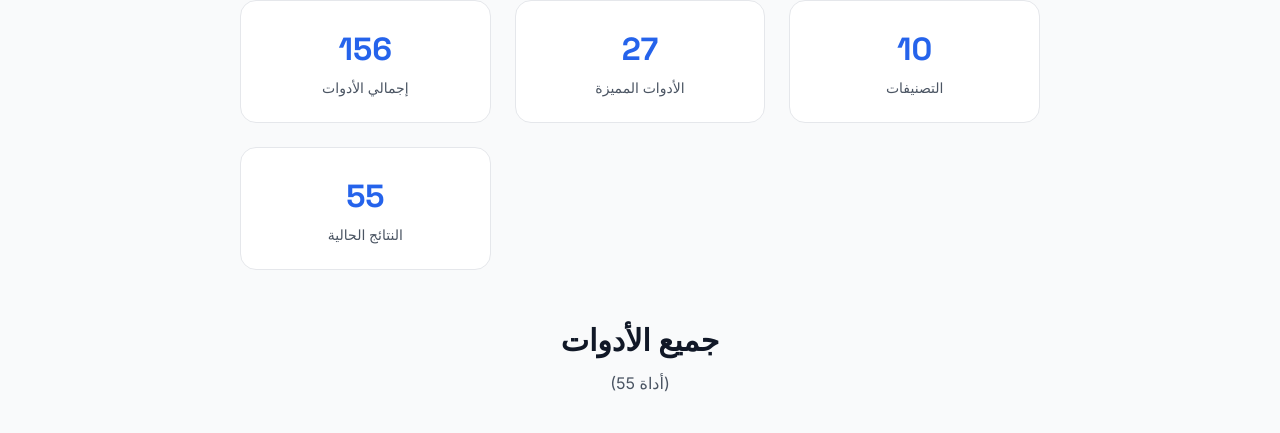
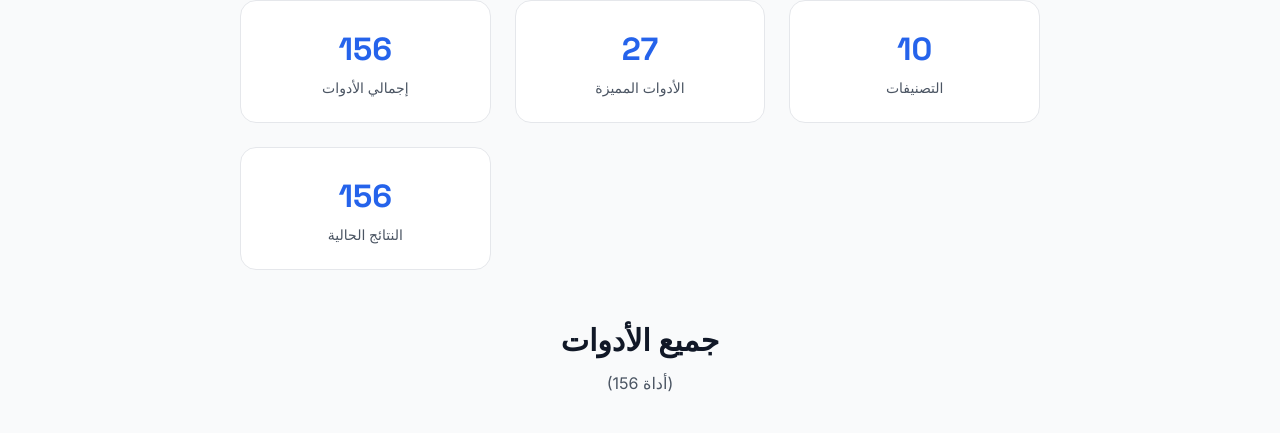
Before and after one commit to Alsenosy2024/AI-tools, a React (Vite) app: page / in a window 1280 px wide. Shown: the part 885-1318 px from the top of the page. Built offline with nearby package versions, Linux system fonts and the light colour scheme.

Commit message:
Version 11: Save current changes

```diff
--- a/src/App.jsx
+++ b/src/App.jsx
@@ -11,7 +11,7 @@ function App() {
     showFeatured: false,
     showFree: false,
     minUsers: 0,
-    maxUsers: 1000000000
+    maxUsers: Infinity
   });
 
   // Parse user count for sorting and filtering
@@ -19,7 +19,13 @@ function App() {
     if (typeof users !== 'string') return 0;
     if (users.includes('Get instant access')) return 0;
 
-    const num = parseFloat(users);
+    // Extract numbers from the string
+    const numberMatch = users.match(/[\d.]+/);
+    if (!numberMatch) return 0; // Return 0 for non-numeric values instead of NaN
+
+    const num = parseFloat(numberMatch[0]);
+    if (isNaN(num)) return 0; // Return 0 for NaN values
+
     if (users.includes('B')) return num * 1000000000;
     if (users.includes('M')) return num * 1000000;
     if (users.includes('K')) return num * 1000;
@@ -117,7 +123,7 @@ function App() {
       showFeatured: false,
       showFree: false,
       minUsers: 0,
-      maxUsers: 1000000000
+      maxUsers: Infinity
     });
   };
 
```
Also changed, not shown: 3 other files (tests, documents, lock files or other folders).
